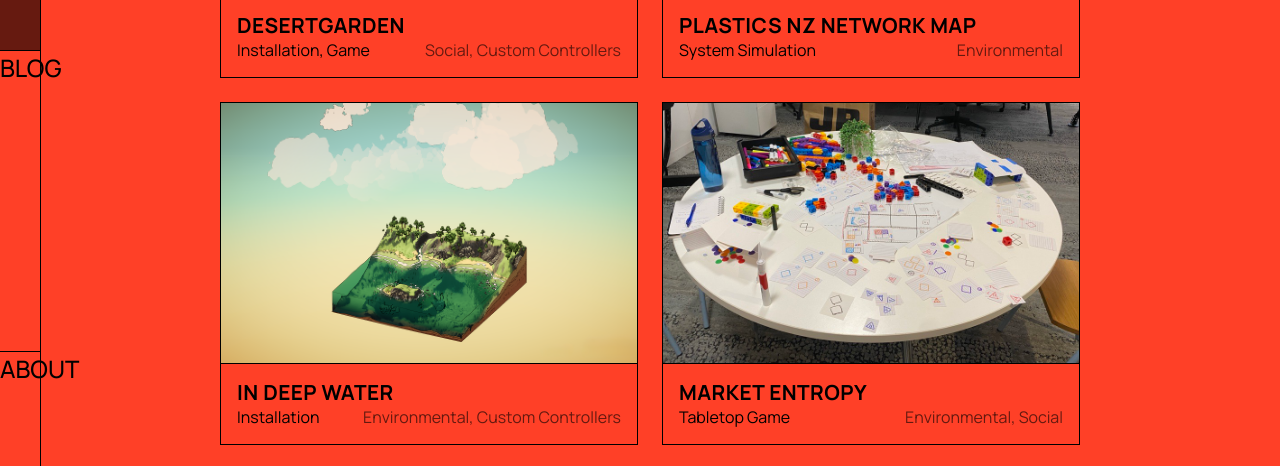
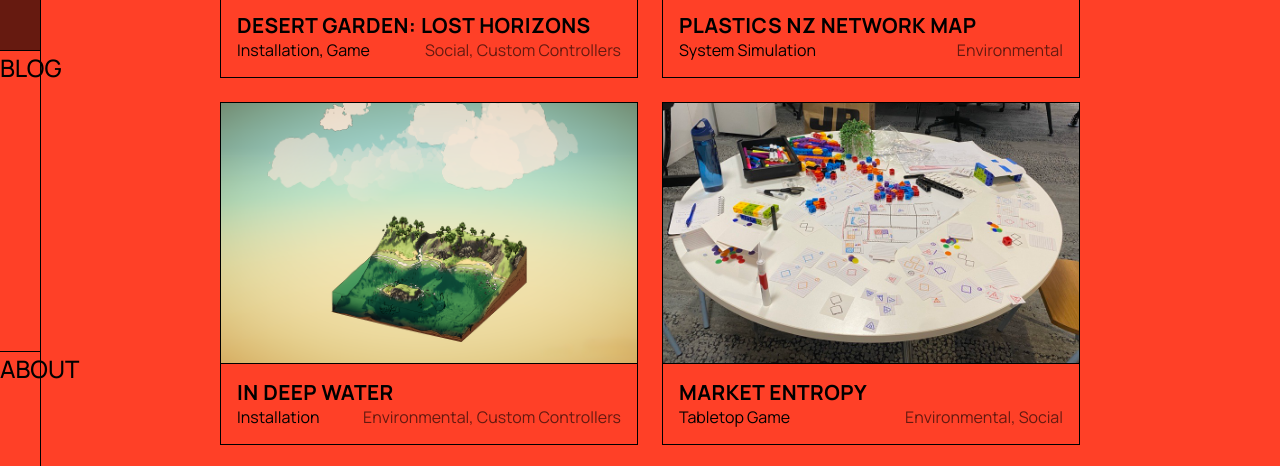
Before and after one commit to debpolson/debpolson.github.io, a Jekyll site: the page built from work.html, in a window 1280 px wide and 900 px high, scrolled down 325 px, cut to the strip 249-715 px from the top of the window. Built offline with Jekyll 4.4.1, drawn with Linux system fonts in a browser that asks for light colours; some of the changed lines change nothing that is shown.

Commit message:
Update DesertGarden_Work.md

```diff
--- a/_work/DesertGarden_Work.md
+++ b/_work/DesertGarden_Work.md
@@ -1,5 +1,5 @@
 ---
-title: "DesertGarden"
+title: "Desert Garden: Lost Horizons"
 permalink: DesertGarden
 description: "Emboddied Museum Interaction"
 
@@ -11,20 +11,20 @@
 preview-image: /assets/Images/Work/DesertGarden/Room 3.png
 media:  /assets/Images/Work/DesertGarden/Room 3.png
 
-subheading:  A novel experiment in coperative play in museum spaces
+subheading:  A novel experiment in coperative play for museum spaces
 credits:
 - Caleb Noller - Lead Designer and Programmer
 - Jazmin Engle - Environment Artist
 - Josh Wait - Fabrication
 
 ---
-A three-player puzzle game for a museum or gallery space. This project was designed to bring strangers together in public spaces. It invites players to step into a physical play-space, and welcome other museum-goers in - very likely strangers - to join the fun. They collaborate together in a novel interactive puzzle game using their own bodies to control the game.
+This project was designed to bring strangers together in public spaces. It invites players to step into a physical play-space, and welcome other museum-goers in, very likely strangers, to join the fun. Players collaborate together in a novel interactive puzzle game using their own bodies to control the game.
 
-Prospective players only have to step into the play area to participate - no extra controllers required. Only through teamwork can they make their way through this strange city - and feel the satisfaction of shared achievement.
+Prospective players only have to step into the play area to participate. No extra controllers required! Only through teamwork can you make your way through this strange city... and feel the satisfaction of shared achievement.
 
 A three-player puzzle game using body-tracking camera. Each player controls an "element" of the game world - water, wind, and mechanical contraptions - and must guide an adventurer’s boat through a lonely drowned city.
 
-Players control each element by walking back and forth within the play-space – e.g. walking forward moves the water higher, walking backwards moves the water lower. Currently the full experience takes 20 to 30 minutes to play - but players can easily step out of the experience at key checkpoints. Game requires a 3x3 physical area to play, large screen (at least 40"), with space to setup motion camera (ZED 2i) and tripod.
+Players control each element by walking back and forth within the play-space (e.g. walking forward moves the water higher, walking backwards moves the water lower. Currently the full experience takes 20 to 30 minutes to play) but players can easily step out of the experience at key checkpoints. Game requires a 3x3 physical area to play, large screen (at least 40"), with space to setup motion camera (ZED 2i) and tripod.
 
 ![Sub Image](/assets/Images/Work/DesertGarden/Room%204.png)
 
```
